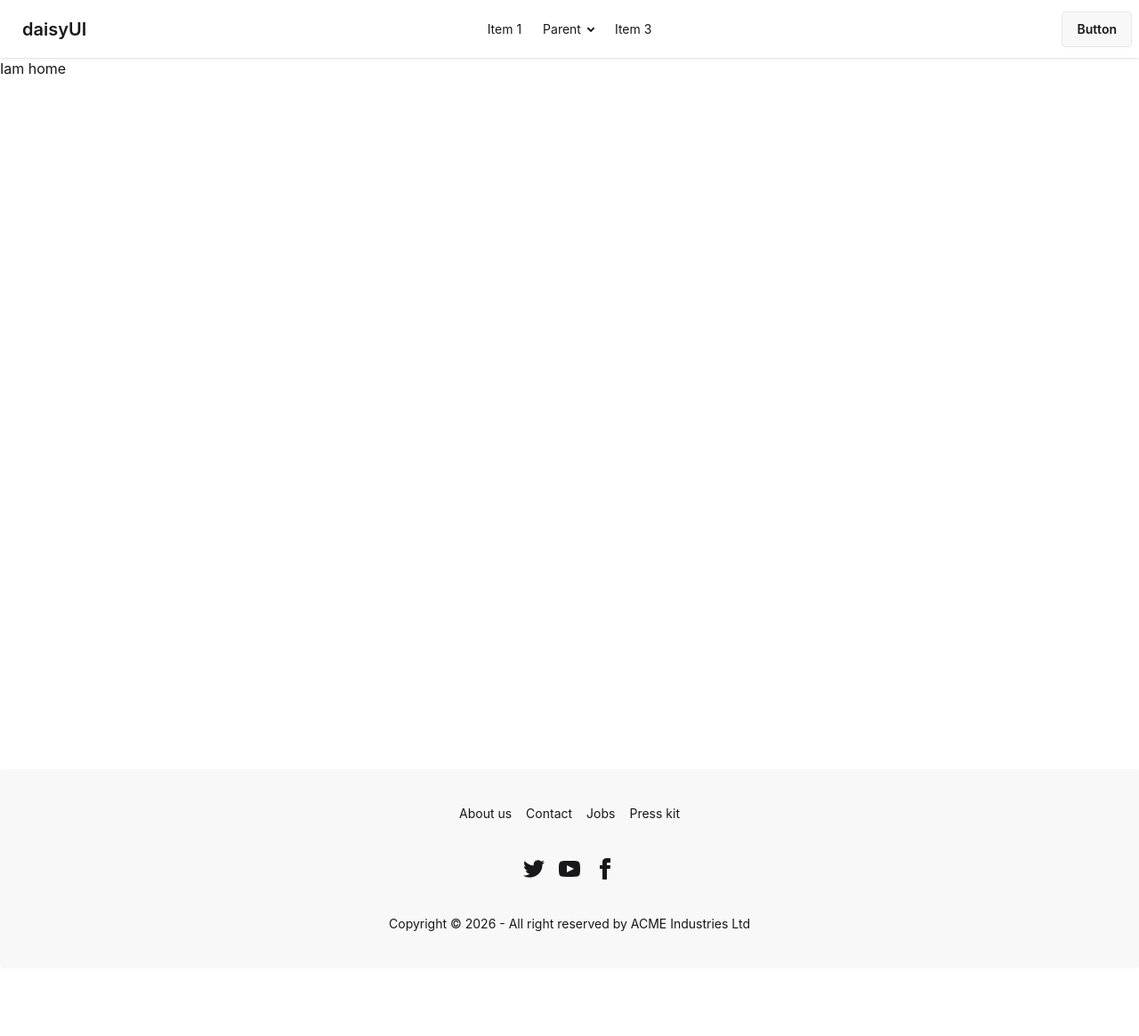
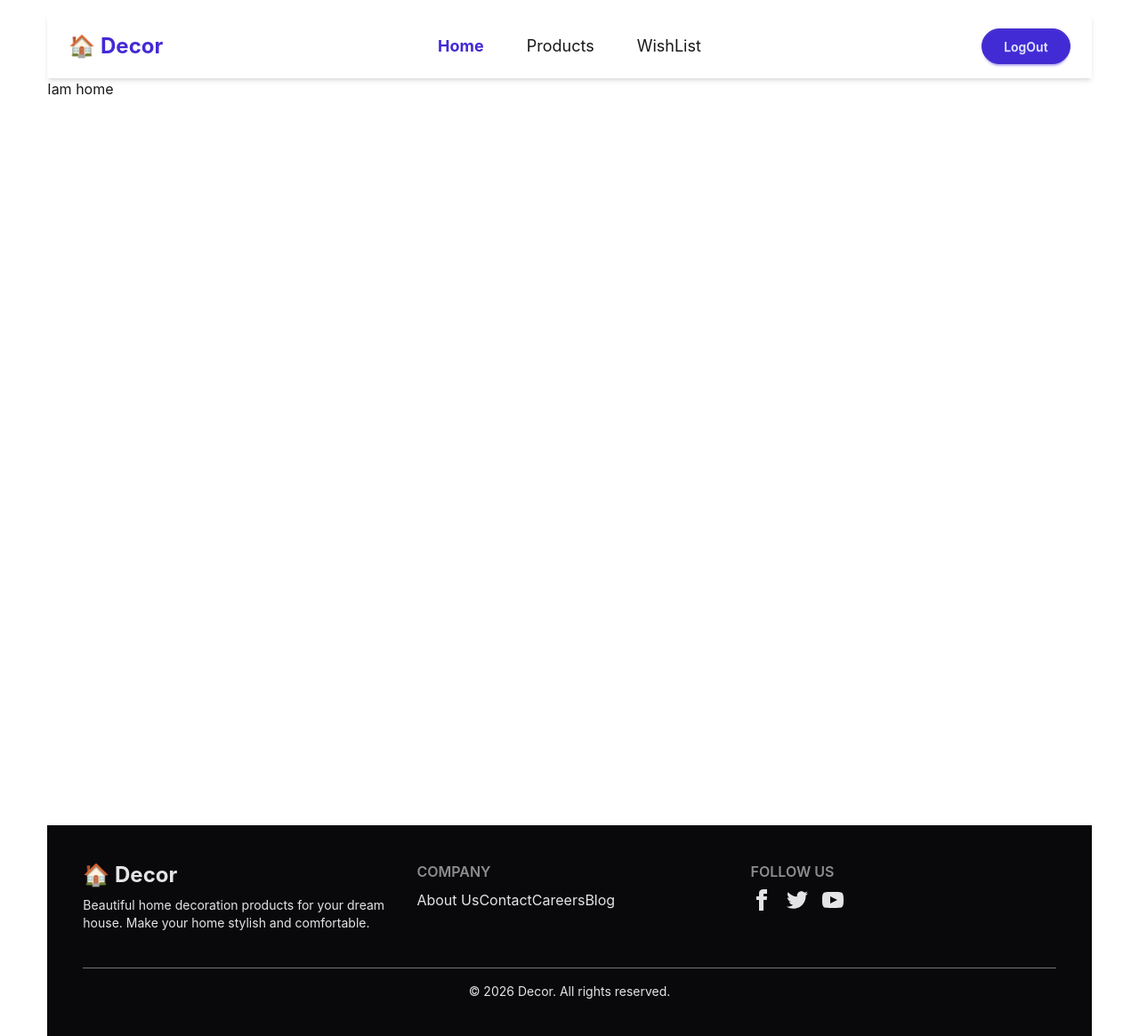
Before and after one commit to asik247/home-decore-react, a React (Vite) app: page / in a window 1280 px wide. Shown: the whole page at 89% size. Before the commit the page ends 1089 px from the top, so only its background shows below. Built offline with nearby package versions, Linux system fonts and the light colour scheme.

Commit message:
error pages implement

```diff
--- a/index.html
+++ b/index.html
@@ -6,7 +6,7 @@
     <meta name="viewport" content="width=device-width, initial-scale=1.0" />
     <title>home-decore-react</title>
   </head>
-  <body>
+  <body class="w-11/12 mx-auto">
     <div id="root"></div>
     <script type="module" src="/src/main.jsx"></script>
   </body>
--- a/src/Components/Footer.jsx
+++ b/src/Components/Footer.jsx
@@ -2,53 +2,65 @@
 
 const Footer = () => {
     return (
-        <footer className="footer footer-horizontal footer-center bg-base-200 text-base-content rounded p-10">
-            <nav className="grid grid-flow-col gap-4">
-                <a className="link link-hover">About us</a>
+        <footer className="bg-neutral text-neutral-content p-10 mt-10">
+
+            <div className="max-w-6xl mx-auto grid md:grid-cols-3 gap-8 text-center md:text-left">
+
+                {/* Brand */}
+                <div>
+                    <h2 className="text-2xl font-bold mb-2">🏠 Decor</h2>
+                    <p className="text-sm">
+                        Beautiful home decoration products for your dream house.
+                        Make your home stylish and comfortable.
+                    </p>
+                </div>
+
+                {/* Links */}
+                <div>
+                    <h3 className="footer-title">Company</h3>
+                    <a className="link link-hover">About Us</a>
                     <a className="link link-hover">Contact</a>
-                <a className="link link-hover">Jobs</a>
-                <a className="link link-hover">Press kit</a>
-            </nav>
-            <nav>
-                <div className="grid grid-flow-col gap-4">
-                    <a>
-                        <svg
-                            xmlns="http://www.w3.org/2000/svg"
-                            width="24"
-                            height="24"
-                            viewBox="0 0 24 24"
-                            className="fill-current">
-                            <path
-                                d="M24 4.557c-.883.392-1.832.656-2.828.775 1.017-.609 1.798-1.574 2.165-2.724-.951.564-2.005.974-3.127 1.195-.897-.957-2.178-1.555-3.594-1.555-3.179 0-5.515 2.966-4.797 6.045-4.091-.205-7.719-2.165-10.148-5.144-1.29 2.213-.669 5.108 1.523 6.574-.806-.026-1.566-.247-2.229-.616-.054 2.281 1.581 4.415 3.949 4.89-.693.188-1.452.232-2.224.084.626 1.956 2.444 3.379 4.6 3.419-2.07 1.623-4.678 2.348-7.29 2.04 2.179 1.397 4.768 2.212 7.548 2.212 9.142 0 14.307-7.721 13.995-14.646.962-.695 1.797-1.562 2.457-2.549z"></path>
+                    <a className="link link-hover">Careers</a>
+                    <a className="link link-hover">Blog</a>
+                </div>
+
+                {/* Social */}
+                <div>
+                    <h3 className="footer-title">Follow Us</h3>
+
+                    <div className="flex justify-center md:justify-start gap-4 mt-2">
+
+                        {/* Facebook */}
+                        <a className="hover:text-blue-500 transition">
+                            <svg xmlns="http://www.w3.org/2000/svg" width="24" height="24" fill="currentColor" viewBox="0 0 24 24">
+                                <path d="M9 8h-3v4h3v12h5v-12h3.642l.358-4h-4v-1.667c0-.955.192-1.333 1.115-1.333h2.885v-5h-3.808c-3.596 0-5.192 1.583-5.192 4.615v3.385z" />
                             </svg>
                         </a>
-                    <a>
-                        <svg
-                            xmlns="http://www.w3.org/2000/svg"
-                            width="24"
-                            height="24"
-                            viewBox="0 0 24 24"
-                            className="fill-current">
-                            <path
-                                d="M19.615 3.184c-3.604-.246-11.631-.245-15.23 0-3.897.266-4.356 2.62-4.385 8.816.029 6.185.484 8.549 4.385 8.816 3.6.245 11.626.246 15.23 0 3.897-.266 4.356-2.62 4.385-8.816-.029-6.185-.484-8.549-4.385-8.816zm-10.615 12.816v-8l8 3.993-8 4.007z"></path>
+
+                        {/* Twitter */}
+                        <a className="hover:text-sky-400 transition">
+                            <svg xmlns="http://www.w3.org/2000/svg" width="24" height="24" fill="currentColor" viewBox="0 0 24 24">
+                                <path d="M24 4.557c-.883.392-1.832.656-2.828.775 1.017-.609 1.798-1.574 2.165-2.724-.951.564-2.005.974-3.127 1.195-.897-.957-2.178-1.555-3.594-1.555-3.179 0-5.515 2.966-4.797 6.045-4.091-.205-7.719-2.165-10.148-5.144-1.29 2.213-.669 5.108 1.523 6.574-.806-.026-1.566-.247-2.229-.616-.054 2.281 1.581 4.415 3.949 4.89-.693.188-1.452.232-2.224.084.626 1.956 2.444 3.379 4.6 3.419-2.07 1.623-4.678 2.348-7.29 2.04 2.179 1.397 4.768 2.212 7.548 2.212 9.142 0 14.307-7.721 13.995-14.646.962-.695 1.797-1.562 2.457-2.549z" />
                             </svg>
                         </a>
-                    <a>
-                        <svg
-                            xmlns="http://www.w3.org/2000/svg"
-                            width="24"
-                            height="24"
-                            viewBox="0 0 24 24"
-                            className="fill-current">
-                            <path
-                                d="M9 8h-3v4h3v12h5v-12h3.642l.358-4h-4v-1.667c0-.955.192-1.333 1.115-1.333h2.885v-5h-3.808c-3.596 0-5.192 1.583-5.192 4.615v3.385z"></path>
+
+                        {/* YouTube */}
+                        <a className="hover:text-red-500 transition">
+                            <svg xmlns="http://www.w3.org/2000/svg" width="24" height="24" fill="currentColor" viewBox="0 0 24 24">
+                                <path d="M19.615 3.184c-3.604-.246-11.631-.245-15.23 0-3.897.266-4.356 2.62-4.385 8.816.029 6.185.484 8.549 4.385 8.816 3.6.245 11.626.246 15.23 0 3.897-.266 4.356-2.62 4.385-8.816-.029-6.185-.484-8.549-4.385-8.816zm-10.615 12.816v-8l8 3.993-8 4.007z" />
                             </svg>
                         </a>
+
                     </div>
-            </nav>
-            <aside>
-                <p>Copyright © {new Date().getFullYear()} - All right reserved by ACME Industries Ltd</p>
-            </aside>
+                </div>
+
+            </div>
+
+            {/* Bottom */}
+            <div className="text-center mt-10 border-t border-neutral-500 pt-4 text-sm">
+                © {new Date().getFullYear()} Decor. All rights reserved.
+            </div>
+
         </footer>
     );
 };
--- a/src/Components/Navbar.jsx
+++ b/src/Components/Navbar.jsx
@@ -1,47 +1,76 @@
 import React from 'react';
+import { NavLink } from 'react-router';
 
 const Navbar = () => {
+
+  const links = (
+    <>
+      <li>
+        <NavLink
+          to="/"
+          className={({isActive}) => isActive ? "text-primary font-bold" : "hover:text-primary"}
+        >
+          Home
+        </NavLink>
+      </li>
+
+      <li>
+        <NavLink
+          to="/products"
+          className={({isActive}) => isActive ? "text-primary font-bold" : "hover:text-primary"}
+        >
+          Products
+        </NavLink>
+      </li>
+
+      <li>
+        <NavLink
+          to="/whistList"
+          className={({isActive}) => isActive ? "text-primary font-bold" : "hover:text-primary"}
+        >
+          WishList
+        </NavLink>
+      </li>
+    </>
+  );
+
   return (
-      <div className="navbar bg-base-100 shadow-sm">
+    <div className="navbar bg-white shadow-md px-6 mt-4">
+
+      {/* left */}
       <div className="navbar-start">
         <div className="dropdown">
           <div tabIndex={0} role="button" className="btn btn-ghost lg:hidden">
-        <svg xmlns="http://www.w3.org/2000/svg" className="h-5 w-5" fill="none" viewBox="0 0 24 24" stroke="currentColor"> <path strokeLinecap="round" strokeLinejoin="round" strokeWidth="2" d="M4 6h16M4 12h8m-8 6h16" /> </svg>
+            ☰
           </div>
+
           <ul
-        tabIndex="-1"
-        className="menu menu-sm dropdown-content bg-base-100 rounded-box z-1 mt-3 w-52 p-2 shadow">
-        <li><a>Item 1</a></li>
-        <li>
-          <a>Parent</a>
-          <ul className="p-2">
-            <li><a>Submenu 1</a></li>
-            <li><a>Submenu 2</a></li>
-          </ul>
-        </li>
-        <li><a>Item 3</a></li>
+            tabIndex={0}
+            className="menu menu-sm dropdown-content mt-3 p-2 shadow bg-white rounded-box w-52"
+          >
+            {links}
           </ul>
         </div>
-    <a className="btn btn-ghost text-xl">daisyUI</a>
+
+        <h1 className="text-2xl font-bold text-primary">
+          🏠 Decor
+        </h1>
       </div>
+
+      {/* center */}
       <div className="navbar-center hidden lg:flex">
-    <ul className="menu menu-horizontal px-1">
-      <li><a>Item 1</a></li>
-      <li>
-        <details>
-          <summary>Parent</summary>
-          <ul className="p-2 bg-base-100 w-40 z-1">
-            <li><a>Submenu 1</a></li>
-            <li><a>Submenu 2</a></li>
-          </ul>
-        </details>
-      </li>
-      <li><a>Item 3</a></li>
+        <ul className="menu menu-horizontal gap-6 text-lg">
+          {links}
         </ul>
       </div>
+
+      {/* right */}
       <div className="navbar-end">
-    <a className="btn">Button</a>
+        <button className="btn btn-primary rounded-full px-6">
+          LogOut
+        </button>
       </div>
+
     </div>
   );
 };
```
Lines whose indentation alone changed are shown as unchanged.
